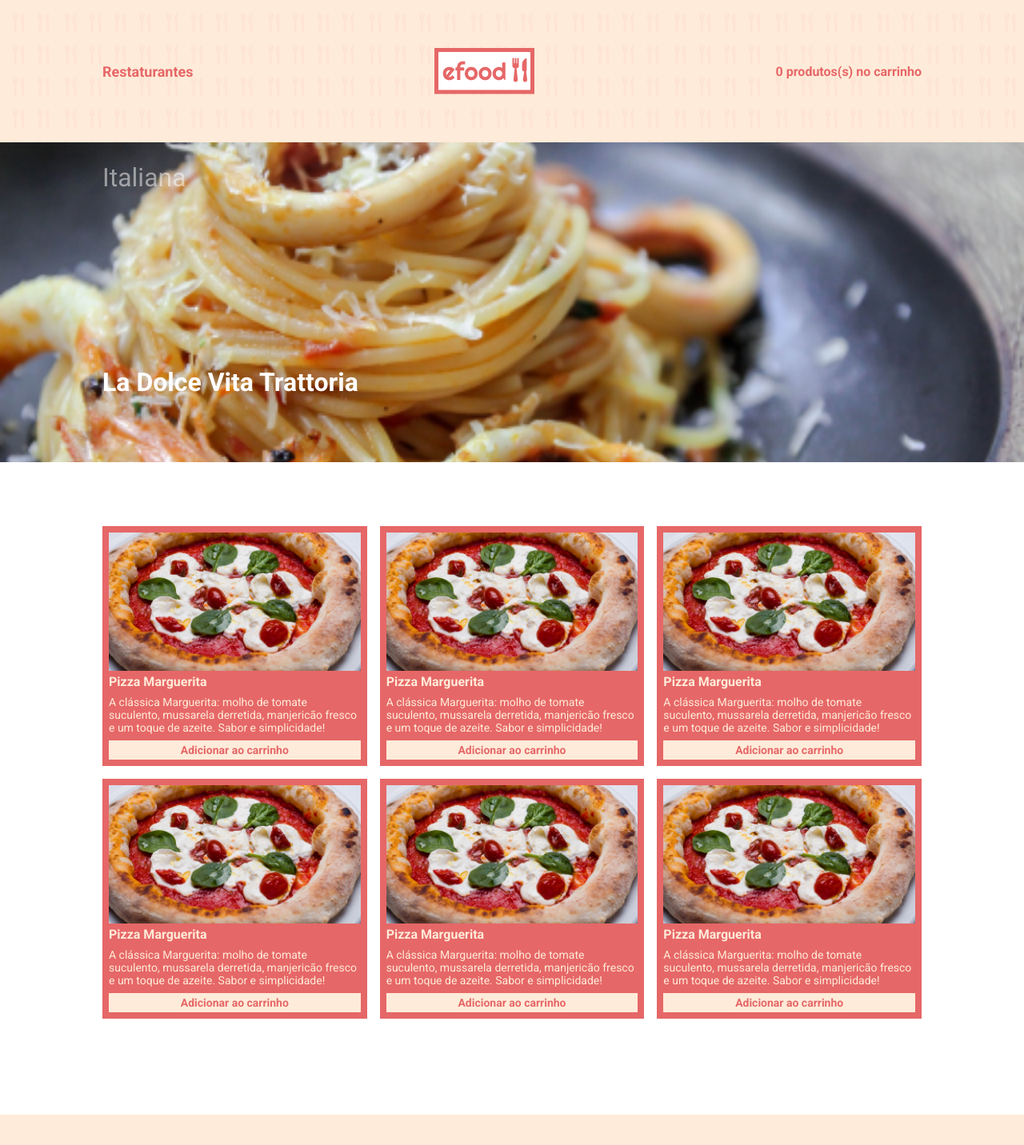
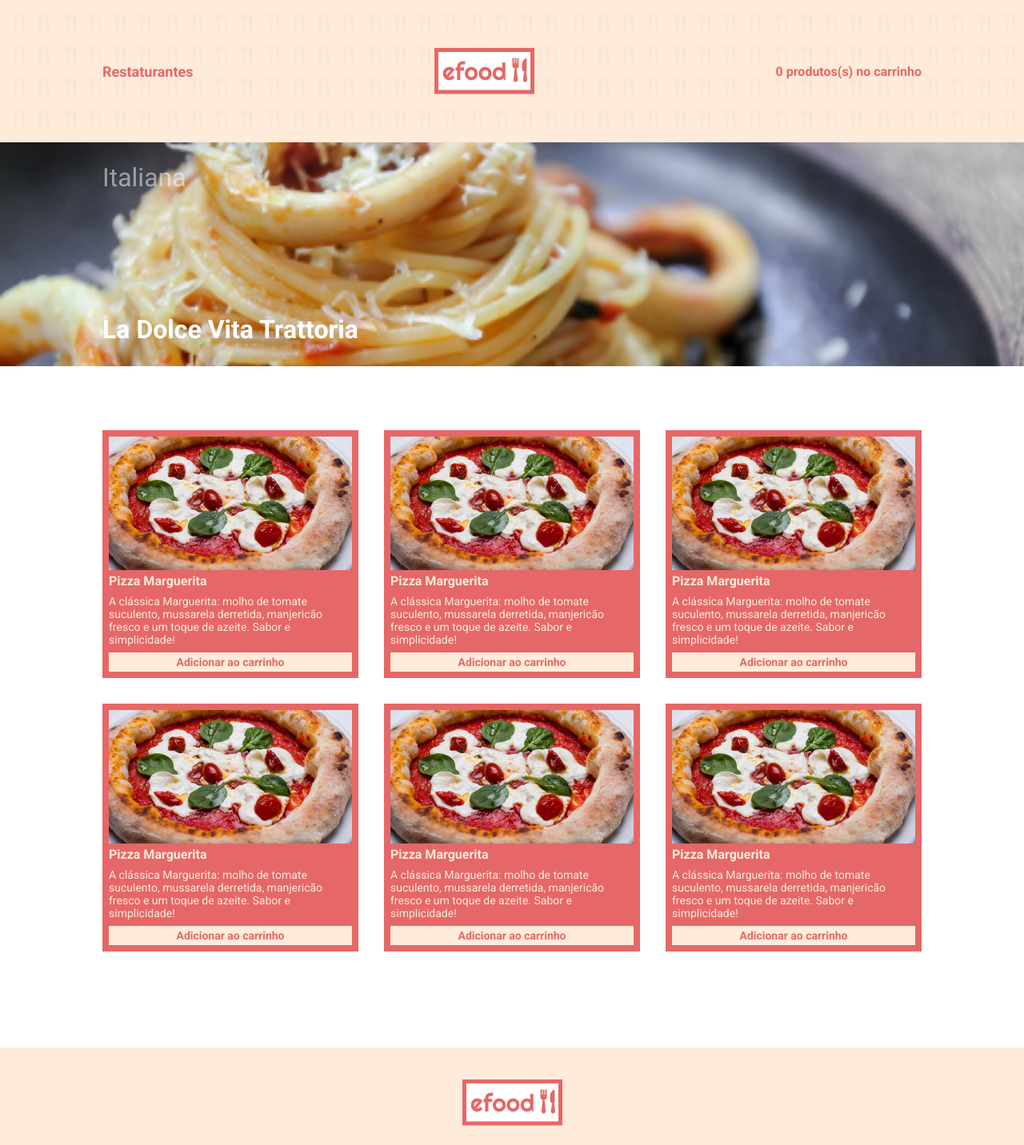
Before and after one commit to LucasVoyager/efood, a React (Create React App) app: page /perfil in a window 1280 px wide. Shown: the top 1432 px of the page at 80% size. Built offline with nearby package versions, Linux system fonts and the light colour scheme.

Commit message:
fix: corrigindo styles

```diff
--- a/src/components/Banner/styles.ts
+++ b/src/components/Banner/styles.ts
@@ -3,7 +3,7 @@ import { Colors } from '../../styles/variables'
 
 export const Image = styled.div`
   width: 100%;
-  height: 400px;
+  height: 280px;
   display: block;
   background-repeat: no-repeat;
   background-size: cover;
@@ -20,6 +20,6 @@ export const TextBanner = styled.h3`
 `
 export const ProductName = styled(TextBanner)`
   font-weight: bold;
-  padding-top: 280.8px;
+  padding-top: 214.8px;
   opacity: 1;
 `
--- a/src/containers/ProdList/styles.ts
+++ b/src/containers/ProdList/styles.ts
@@ -3,7 +3,7 @@ import styled from 'styled-components'
 export const ListCardPizzaCont = styled.div`
   display: grid;
   grid-template-columns: 1fr 1fr 1fr;
-  gap: 16px;
+  gap: 32px;
   margin-top: 80px;
   margin-bottom: 120px;
 `
```
